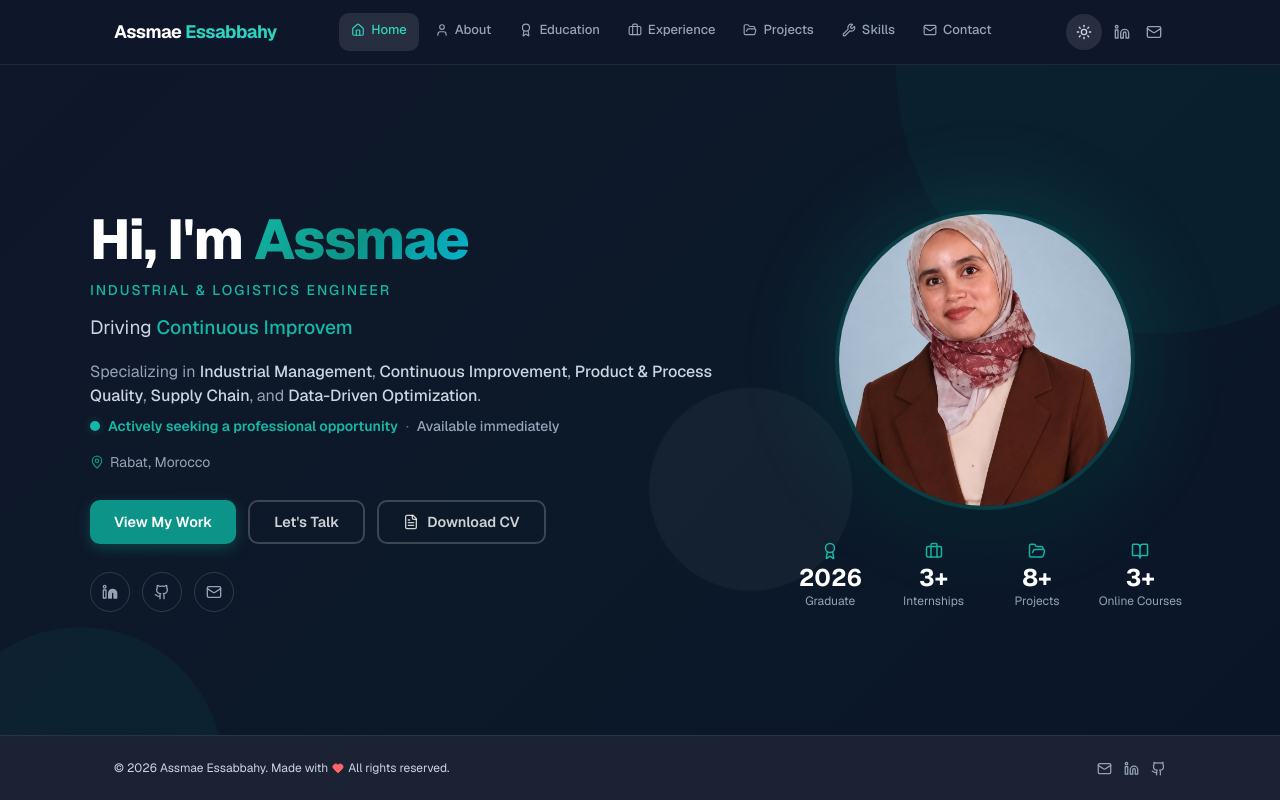
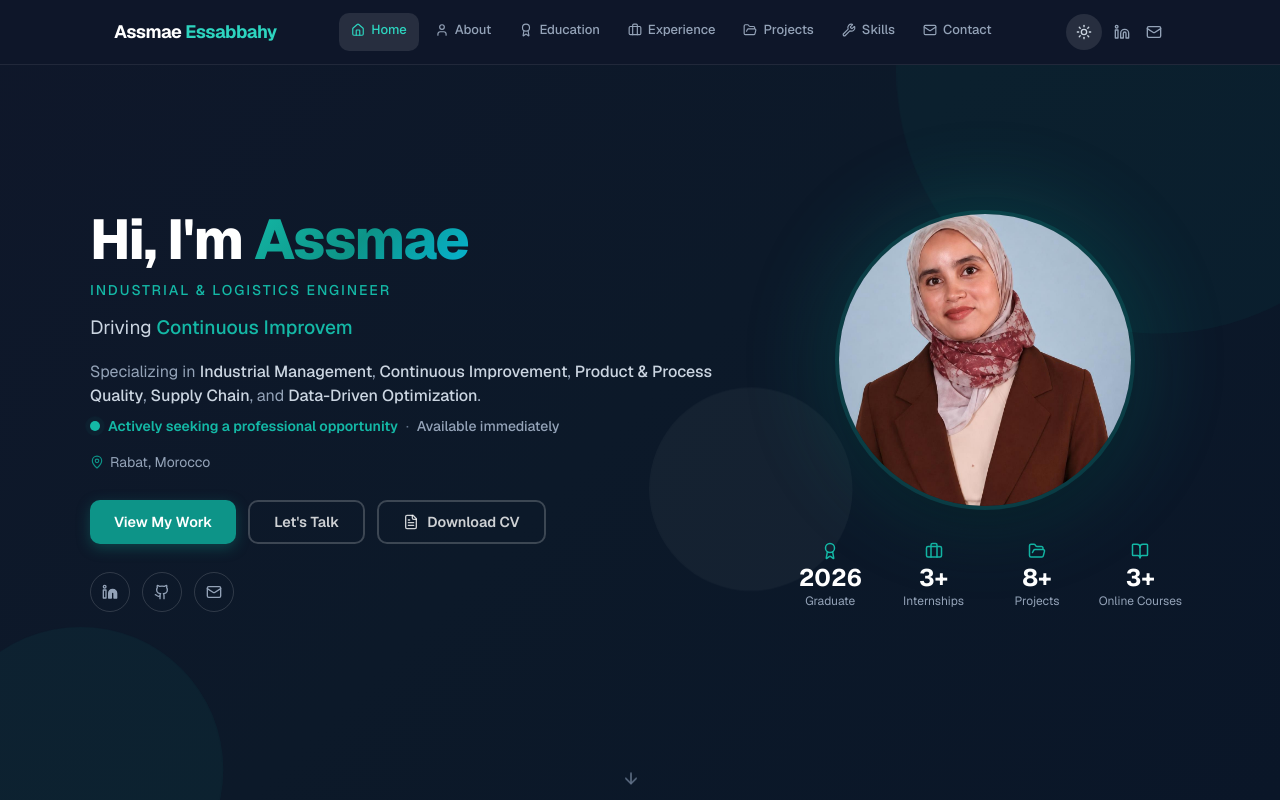
Before and after one commit to AssmaeEssabbahy/My-Portfolio-AE, a Next.js app: page / in a window 1280 px wide. Built offline with nearby package versions, Linux system fonts and the light colour scheme.

Commit message:
fix portfolio section scrolling

```diff
--- a/src/app/globals.css
+++ b/src/app/globals.css
@@ -3,19 +3,25 @@
 
 @custom-variant dark (&:is(.dark *));
 
-/* =========================== */
-/* HIDE NEXT.JS DEV INDICATOR  */
-/* =========================== */
+/* =========================================================
+   NEXT.JS
+   ========================================================= */
+
 nextjs-portal,
 [id="__next-build-watcher"] {
   display: none !important;
 }
+
+/* =========================================================
+   THEME
+   ========================================================= */
 
 @theme inline {
   --color-background: var(--background);
   --color-foreground: var(--foreground);
   --font-sans: var(--font-geist-sans);
   --font-mono: var(--font-geist-mono);
+
   --color-sidebar-ring: var(--sidebar-ring);
   --color-sidebar-border: var(--sidebar-border);
   --color-sidebar-accent-foreground: var(--sidebar-accent-foreground);
@@ -24,32 +30,45 @@ nextjs-portal,
   --color-sidebar-primary: var(--sidebar-primary);
   --color-sidebar-foreground: var(--sidebar-foreground);
   --color-sidebar: var(--sidebar);
+
   --color-chart-5: var(--chart-5);
   --color-chart-4: var(--chart-4);
   --color-chart-3: var(--chart-3);
   --color-chart-2: var(--chart-2);
   --color-chart-1: var(--chart-1);
+
   --color-ring: var(--ring);
   --color-input: var(--input);
   --color-border: var(--border);
   --color-destructive: var(--destructive);
+
   --color-accent-foreground: var(--accent-foreground);
   --color-accent: var(--accent);
+
   --color-muted-foreground: var(--muted-foreground);
   --color-muted: var(--muted);
+
   --color-secondary-foreground: var(--secondary-foreground);
   --color-secondary: var(--secondary);
+
   --color-primary-foreground: var(--primary-foreground);
   --color-primary: var(--primary);
+
   --color-popover-foreground: var(--popover-foreground);
   --color-popover: var(--popover);
+
   --color-card-foreground: var(--card-foreground);
   --color-card: var(--card);
+
   --radius-sm: calc(var(--radius) - 4px);
   --radius-md: calc(var(--radius) - 2px);
   --radius-lg: var(--radius);
   --radius-xl: calc(var(--radius) + 4px);
 }
+
+/* =========================================================
+   ROOT / LIGHT
+   ========================================================= */
 
 :root {
   --radius: 0.625rem;
@@ -96,7 +115,7 @@ nextjs-portal,
   --sidebar-border: oklch(0.922 0 0);
   --sidebar-ring: oklch(0.708 0 0);
 
-  /* ===== PORTFOLIO DESIGN COLORS ===== */
+  /* Portfolio colors */
   --navy: #0f172a;
   --navy-light: #1e293b;
   --navy-lighter: #334155;
@@ -123,7 +142,7 @@ nextjs-portal,
   --text-secondary: #475569;
   --text-light: #64748b;
 
-  /* ===== THEME VARIABLES ===== */
+  /* Hero */
   --t-hero-bg: linear-gradient(
     135deg,
     #0f172a 0%,
@@ -200,12 +219,6 @@ nextjs-portal,
   --input: oklch(1 0 0 / 15%);
   --ring: oklch(0.556 0 0);
 
-  --chart-1: oklch(0.488 0.243 264.376);
-  --chart-2: oklch(0.696 0.17 162.48);
-  --chart-3: oklch(0.769 0.188 70.08);
-  --chart-4: oklch(0.627 0.265 303.9);
-  --chart-5: oklch(0.645 0.246 16.439);
-
   --sidebar: oklch(0.205 0 0);
   --sidebar-foreground: oklch(0.985 0 0);
   --sidebar-primary: oklch(0.488 0.243 264.376);
@@ -215,7 +228,7 @@ nextjs-portal,
   --sidebar-border: oklch(1 0 0 / 10%);
   --sidebar-ring: oklch(0.556 0 0);
 
-  /* ===== DARK PORTFOLIO COLORS ===== */
+  /* Dark portfolio colors */
   --navy: #f8fafc;
   --navy-light: #e2e8f0;
   --navy-lighter: #cbd5e1;
@@ -287,7 +300,7 @@ nextjs-portal,
 }
 
 /* =========================================================
-   LIGHT MODE
+   LIGHT CLASS
    ========================================================= */
 
 .light {
@@ -386,21 +399,150 @@ nextjs-portal,
   --t-tooltip-text: #ffffff;
 }
 
+/* =========================================================
+   BASE
+   ========================================================= */
+
 @layer base {
   * {
     @apply border-border outline-ring/50;
   }
+
+  html {
+    width: 100%;
+    min-height: 100%;
+    scroll-behavior: smooth;
+  }
+
+  body {
+    margin: 0;
+    min-width: 100%;
+    min-height: 100vh;
+
+    font-family:
+      var(--font-geist-sans),
+      "Inter",
+      -apple-system,
+      BlinkMacSystemFont,
+      "Segoe UI",
+      sans-serif;
+
+    color: var(--text-primary);
+    background: var(--page-bg, var(--background));
+
+    line-height: 1.7;
+
+    overflow-x: hidden;
+    overflow-y: auto;
+
+    transition:
+      background-color 0.3s ease,
+      color 0.3s ease;
+  }
+
+  ::selection {
+    background: rgba(13, 148, 136, 0.2);
+    color: var(--text-primary);
+  }
 }
 
 /* =========================================================
-   DARK MODE FIXES FOR WHITE CARDS / BOXES
+   IMPORTANT SCROLL FIX
    ========================================================= */
 
 /*
- * These rules are intentionally limited to dark mode.
- * They prevent white Tailwind cards/boxes from remaining
- * white with light text.
- */
+   NE PAS utiliser :
+   - html { overflow: hidden }
+   - body { overflow: hidden }
+   - scroll-snap-type
+   - un seul .portfolio-section-content avec overflow-y:auto
+
+   Le document doit être le scroll principal.
+   Chaque section peut avoir son propre contenu vertical.
+*/
+
+main {
+  width: 100%;
+  min-height: 100vh;
+}
+
+/*
+   Chaque section occupe au minimum un écran,
+   mais peut devenir plus grande si son contenu est long.
+*/
+
+main > section {
+  position: relative;
+  width: 100%;
+  min-height: 100vh;
+
+  scroll-margin-top: 80px;
+
+  /* IMPORTANT : aucune capture du scroll entre sections */
+  scroll-snap-align: none;
+  scroll-snap-stop: normal;
+}
+
+/*
+   Si ton projet utilise cette classe autour du contenu,
+   elle ne doit PLUS créer un deuxième scroll.
+*/
+
+.portfolio-section-container {
+  position: relative;
+  width: 100%;
+  min-height: 100vh;
+
+  overflow: visible;
+}
+
+/*
+   IMPORTANT :
+   pas de overflow-y:auto ici.
+   Le scroll appartient au body.
+*/
+
+.portfolio-section-content {
+  width: 100%;
+  min-height: 100vh;
+
+  overflow: visible;
+
+  overscroll-behavior: auto;
+
+  scroll-behavior: smooth;
+
+  scrollbar-width: auto;
+}
+
+/* =========================================================
+   NAVIGATION / ANCRES
+   ========================================================= */
+
+html {
+  scroll-padding-top: 80px;
+}
+
+/*
+   Les liens du menu du type :
+
+   href="#home"
+   href="#about"
+   href="#skills"
+   href="#projects"
+   href="#experience"
+   href="#contact"
+
+   fonctionnent normalement avec le scroll smooth.
+*/
+
+[id] {
+  scroll-margin-top: 80px;
+}
+
+/* =========================================================
+   DARK MODE FIXES
+   ========================================================= */
 
 .dark .bg-white {
   background-color: #1e293b !important;
@@ -466,7 +608,9 @@ nextjs-portal,
   color: #f1f5f9 !important;
 }
 
-/* ===== COMMON WHITE ELEMENTS ===== */
+/* =========================================================
+   COMMON DARK ELEMENTS
+   ========================================================= */
 
 .dark .marquee-item {
   background: #1e293b;
@@ -493,75 +637,6 @@ nextjs-portal,
 }
 
 /* =========================================================
-   SECTION-BY-SECTION SCROLL SYSTEM
-   ========================================================= */
-
-html {
-  height: 100%;
-  width: 100%;
-  overflow: hidden;
-}
-
-body {
-  margin: 0;
-  height: 100%;
-  font-family: var(--font-geist-sans), 'Inter', -apple-system,
-    BlinkMacSystemFont, 'Segoe UI', sans-serif;
-  color: var(--navy-light);
-  background: var(--background);
-  line-height: 1.7;
-  overflow: hidden;
-  overflow-x: hidden;
-  transition: background-color 0.3s ease, color 0.3s ease;
-}
-
-.portfolio-section-container {
-  position: relative;
-  width: 100%;
-  height: 100%;
-  overflow: hidden;
-}
-
-.portfolio-section-content {
-  width: 100%;
-  height: 100%;
-  overflow-y: auto;
-  overflow-x: hidden;
-  overscroll-behavior-y: contain;
-  overscroll-behavior-x: none;
-  scroll-behavior: smooth;
-  scrollbar-width: thin;
-  scrollbar-color: var(--t-scrollbar-thumb) transparent;
-}
-
-.portfolio-section-content::-webkit-scrollbar {
-  width: 6px;
-}
-
-.portfolio-section-content::-webkit-scrollbar-track {
-  background: transparent;
-}
-
-.portfolio-section-content::-webkit-scrollbar-thumb {
-  background: var(--t-scrollbar-thumb);
-  border-radius: 999px;
-}
-
-.portfolio-section-content::-webkit-scrollbar-thumb:hover {
-  background: var(--gray-400);
-}
-
-/* =========================================================
-   MOBILE
-   ========================================================= */
-
-@media (max-width: 768px) {
-  .portfolio-section-content {
-    -webkit-overflow-scrolling: touch;
-  }
-}
-
-/* =========================================================
    GLOBAL THEME TRANSITIONS
    ========================================================= */
 
@@ -572,7 +647,6 @@ aside,
 header,
 footer,
 nav,
-div,
 form,
 input,
 textarea,
@@ -583,9 +657,15 @@ button {
     color 0.25s ease;
 }
 
-/* =========================== */
-/* ANIMATIONS                  */
-/* =========================== */
+/*
+   IMPORTANT :
+   Ne pas mettre transition sur tous les div.
+   Cela peut provoquer des effets bizarres avec les animations.
+*/
+
+/* =========================================================
+   ANIMATIONS
+   ========================================================= */
 
 @keyframes float {
   0%,
@@ -650,10 +730,16 @@ button {
   animation: bounce-arrow 2s ease-in-out infinite;
 }
 
+/* =========================================================
+   SCROLL REVEAL
+   ========================================================= */
+
 .fade-in-up {
   opacity: 0;
   transform: translateY(30px);
-  transition: opacity 0.7s ease, transform 0.7s ease;
+  transition:
+    opacity 0.7s ease,
+    transform 0.7s ease;
 }
 
 .fade-in-up.visible {
@@ -664,7 +750,9 @@ button {
 .fade-in-left {
   opacity: 0;
   transform: translateX(-30px);
-  transition: opacity 0.7s ease, transform 0.7s ease;
+  transition:
+    opacity 0.7s ease,
+    transform 0.7s ease;
 }
 
 .fade-in-left.visible {
@@ -675,7 +763,9 @@ button {
 .fade-in-right {
   opacity: 0;
   transform: translateX(30px);
-  transition: opacity 0.7s ease, transform 0.7s ease;
+  transition:
+    opacity 0.7s ease,
+    transform 0.7s ease;
 }
 
 .fade-in-right.visible {
@@ -686,7 +776,9 @@ button {
 .scale-in {
   opacity: 0;
   transform: scale(0.9);
-  transition: opacity 0.6s ease, transform 0.6s ease;
+  transition:
+    opacity 0.6s ease,
+    transform 0.6s ease;
 }
 
 .scale-in.visible {
@@ -697,7 +789,9 @@ button {
 .slide-down {
   opacity: 0;
   transform: translateY(-10px);
-  transition: opacity 0.5s ease, transform 0.5s ease;
+  transition:
+    opacity 0.5s ease,
+    transform 0.5s ease;
 }
 
 .slide-down.visible {
@@ -729,9 +823,9 @@ button {
   transition-delay: 0.6s;
 }
 
-/* =========================== */
-/* GLOBAL SCROLLBAR            */
-/* =========================== */
+/* =========================================================
+   SCROLLBAR
+   ========================================================= */
 
 ::-webkit-scrollbar {
   width: 8px;
@@ -750,9 +844,9 @@ button {
   background: var(--gray-400);
 }
 
-/* =========================== */
-/* SECTION TITLE UNDERLINE     */
-/* =========================== */
+/* =========================================================
+   SECTION TITLE
+   ========================================================= */
 
 .section-title-line {
   position: relative;
@@ -760,19 +854,22 @@ button {
 }
 
 .section-title-line::after {
-  content: '';
+  content: "";
+
   position: absolute;
   bottom: -8px;
   left: 0;
+
   width: 50px;
   height: 3px;
+
   background: var(--teal);
   border-radius: 3px;
 }
 
-/* =========================== */
-/* TOOLTIP                     */
-/* =========================== */
+/* =========================================================
+   TOOLTIP
+   ========================================================= */
 
 .portfolio-tooltip {
   position: relative;
@@ -782,19 +879,30 @@ button {
 .portfolio-tooltip-text {
   visibility: hidden;
   opacity: 0;
+
   position: absolute;
   bottom: -65px;
   left: 50%;
+
   transform: translateX(-50%);
+
   width: 280px;
+
   background: var(--t-tooltip-bg);
   color: var(--t-tooltip-text);
+
   text-align: center;
+
   border-radius: 8px;
   padding: 10px 14px;
+
   font-size: 14px;
   line-height: 1.5;
-  transition: opacity 0.3s;
+
+  transition:
+    opacity 0.3s ease,
+    visibility 0.3s ease;
+
   z-index: 100;
 }
 
@@ -803,9 +911,9 @@ button {
   opacity: 1;
 }
 
-/* =========================== */
-/* FORM FLOATING LABEL         */
-/* =========================== */
+/* =========================================================
+   FORMS
+   ========================================================= */
 
 .form-floating-label {
   position: relative;
@@ -814,14 +922,24 @@ button {
 .form-floating-label input,
 .form-floating-label textarea {
   width: 100%;
+
   padding: 16px 16px 8px;
+
   border: 1px solid var(--gray-200);
   border-radius: 8px;
+
   font-size: 0.95rem;
   font-family: inherit;
+
   color: var(--navy-light);
   background: var(--gray-50);
-  transition: all 0.3s ease;
+
+  transition:
+    border-color 0.3s ease,
+    background-color 0.3s ease,
+    box-shadow 0.3s ease,
+    color 0.3s ease;
+
   outline: none;
 }
 
@@ -829,17 +947,24 @@ button {
 .form-floating-label textarea:focus {
   border-color: var(--teal);
   background: var(--white);
+
   box-shadow: 0 0 0 3px rgba(13, 148, 136, 0.1);
 }
 
 .form-floating-label label {
   position: absolute;
+
   left: 16px;
   top: 50%;
+
   transform: translateY(-50%);
+
   color: var(--gray-400);
+
   font-size: 0.95rem;
+
   pointer-events: none;
+
   transition: all 0.3s ease;
 }
 
@@ -853,37 +978,52 @@ button {
 .form-floating-label textarea:focus ~ label,
 .form-floating-label textarea:not(:placeholder-shown) ~ label {
   top: 6px;
+
   transform: none;
+
   font-size: 0.72rem;
+
   color: var(--teal);
+
   font-weight: 600;
 }
 
-/* =========================== */
-/* COUNTER & TYPEWRITER        */
-/* =========================== */
+/* =========================================================
+   COUNTER
+   ========================================================= */
 
 .counter-value {
   display: inline-block;
 }
 
+/* =========================================================
+   TYPEWRITER
+   ========================================================= */
+
 .typewriter-cursor {
   display: inline-block;
+
   width: 3px;
   height: 1.1em;
+
   background: var(--teal-light);
+
   margin-left: 4px;
+
   vertical-align: text-bottom;
+
   animation: blink-cursor 0.8s step-end infinite;
 }
 
-/* =========================== */
-/* MARQUEE / INFINITE SCROLL   */
-/* =========================== */
+/* =========================================================
+   MARQUEE
+   ========================================================= */
 
 .marquee-container {
   overflow: hidden;
+
   position: relative;
+
   mask-image: linear-gradient(
     to right,
     transparent,
@@ -891,6 +1031,7 @@ button {
     black 90%,
     transparent
   );
+
   -webkit-mask-image: linear-gradient(
     to right,
     transparent,
@@ -902,8 +1043,11 @@ button {
 
 .marquee-track {
   display: flex;
+
   gap: 3rem;
+
   animation: marquee-scroll 30s linear infinite;
+
   width: max-content;
 }
 
@@ -914,24 +1058,37 @@ button {
 .marquee-item {
   display: flex;
   align-items: center;
+
   gap: 0.5rem;
+
   padding: 0.625rem 1.25rem;
+
   background: var(--gray-50);
+
   border: 1px solid var(--gray-200);
+
   border-radius: 9999px;
+
   white-space: nowrap;
+
   font-size: 0.875rem;
   font-weight: 500;
+
   color: var(--navy-light);
+
   transition: all 0.3s ease;
+
   cursor: default;
   user-select: none;
 }
 
 .marquee-item:hover {
   border-color: var(--teal);
+
   color: var(--teal-dark);
+
   box-shadow: 0 4px 12px rgba(13, 148, 136, 0.1);
+
   transform: translateY(-2px);
 }
 
@@ -940,9 +1097,9 @@ button {
   flex-shrink: 0;
 }
 
-/* =========================== */
-/* CTA SECTION                 */
-/* =========================== */
+/* =========================================================
+   CTA
+   ========================================================= */
 
 .cta-section {
   position: relative;
@@ -950,30 +1107,38 @@ button {
 }
 
 .cta-section::before {
-  content: '';
+  content: "";
+
   position: absolute;
   inset: 0;
+
   background: linear-gradient(
     135deg,
     rgba(13, 148, 136, 0.05),
     rgba(20, 184, 166, 0.03)
   );
+
   pointer-events: none;
 }
 
 .cta-glow {
   position: absolute;
+
   width: 400px;
   height: 400px;
+
   border-radius: 50%;
+
   filter: blur(120px);
+
   opacity: 0.15;
+
   pointer-events: none;
 }
 
-/* =========================== */
-/* GRADIENT TEXT               */
-/* =========================== */
+/* =========================================================
+   GRADIENT TEXT
+   ========================================================= */
 
 .gradient-text {
   background: linear-gradient(
@@ -982,33 +1147,45 @@ button {
     var(--teal),
     #06b6d4
   );
+
   -webkit-background-clip: text;
   -webkit-text-fill-color: transparent;
+
   background-clip: text;
 }
 
-/* =========================== */
-/* CARD GLOW ON HOVER          */
-/* =========================== */
+/* =========================================================
+   CARD GLOW
+   ========================================================= */
 
 .card-glow {
   position: relative;
-  transition: all 0.3s ease;
+
+  transition:
+    background-color 0.3s ease,
+    border-color 0.3s ease,
+    transform 0.3s ease;
 }
 
 .card-glow::after {
-  content: '';
+  content: "";
+
   position: absolute;
   inset: -1px;
+
   border-radius: inherit;
+
   background: linear-gradient(
     135deg,
     var(--teal),
     transparent,
     var(--teal-light)
   );
+
   opacity: 0;
+
   z-index: -1;
+
   transition: opacity 0.3s ease;
 }
 
@@ -1016,12 +1193,44 @@ button {
   opacity: 0.5;
 }
 
-/* =========================== */
-/* ACCESSIBILITY               */
-/* =========================== */
+/* =========================================================
+   MOBILE
+   ========================================================= */
+
+@media (max-width: 768px) {
+  html {
+    scroll-behavior: smooth;
+  }
+
+  body {
+    overflow-x: hidden;
+    overflow-y: auto;
+  }
+
+  main > section {
+    min-height: 100svh;
+    scroll-margin-top: 70px;
+  }
+
+  .portfolio-section-container,
+  .portfolio-section-content {
+    width: 100%;
+    min-height: 100svh;
+
+    height: auto;
+
+    overflow: visible;
+
+    overscroll-behavior: auto;
+  }
+}
+
+/* =========================================================
+   ACCESSIBILITY
+   ========================================================= */
 
 @media (prefers-reduced-motion: reduce) {
-  .portfolio-section-content {
+  html {
     scroll-behavior: auto;
   }
 
--- a/src/app/page.tsx
+++ b/src/app/page.tsx
@@ -32,13 +32,14 @@ export default function Home() {
   };
 
   return (
-    <div className="h-screen w-full overflow-hidden flex flex-col">
+    <div className="h-screen w-full flex flex-col overflow-hidden">
       <Navbar
         activeSection={activeSection}
         onNavigate={handleNavigate}
       />
 
-      <main className="portfolio-section-container flex-1 min-h-0 overflow-y-auto">
+      <main className="flex-1 min-h-0 overflow-hidden">
+        <div className="h-full w-full overflow-y-auto overflow-x-hidden">
           {activeSection === "home" && (
             <>
               <Hero onNavigate={handleNavigate} />
@@ -62,6 +63,7 @@ export default function Home() {
               <Contact />
             </>
           )}
+        </div>
       </main>
 
       <Footer />
```
Also changed, not shown: src/components/portfolio/Hero.tsx (+159 -11 lines). Lines whose indentation alone changed are shown as unchanged.
